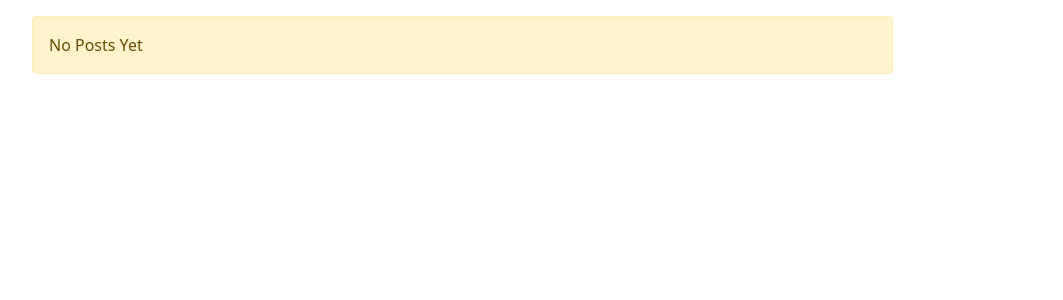
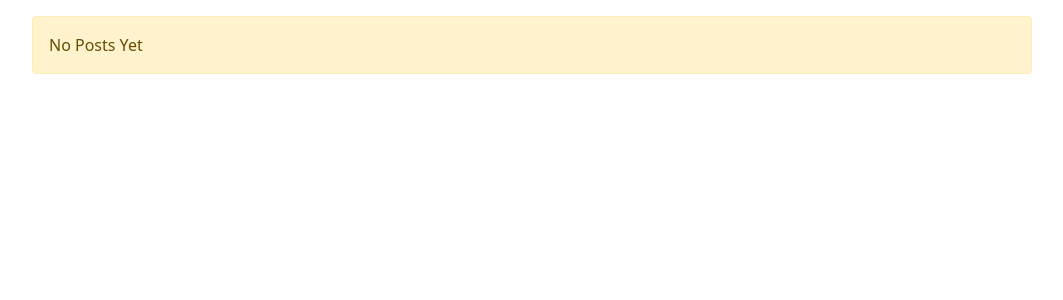
Before and after one commit to cynthiajteo/fitspo, a Django app: page / in a window 1280 px wide. Shown: the part 56-356 px from the top of the page, without its empty margins (38-1101 px from the left). Run offline with Django 3.2, Linux system fonts and the light colour scheme; data that the repository does not hold is empty.

Commit message:
fixed layout

```diff
--- a/posts/forms.py
+++ b/posts/forms.py
@@ -1,6 +1,7 @@
 from django import forms
 from django.forms import widgets
 from .models import *
+from cloudinary.forms import CloudinaryFileField
 
 
 class PostForm(forms.ModelForm):
@@ -9,6 +10,7 @@ class PostForm(forms.ModelForm):
         fields = '__all__'
 
         widgets = {
+
             'workout': forms.Textarea(attrs={
                 'class': 'form-control',
                 'placeholder': 'add your workout here'
--- a/posts/static/posts/main.css
+++ b/posts/static/posts/main.css
@@ -0,0 +1,21 @@
+.container {
+    display: flex;
+}
+
+.card-img-top {
+    /* width: 250px; */
+    height: 250px;
+    object-fit: fill;
+}
+
+.col-md-4 {
+    width: 300px;
+}
+
+.col-md-9 {
+    width: 80%;
+}
+
+.row {
+    width: 1000px;
+}
--- a/posts/templates/posts/base.html
+++ b/posts/templates/posts/base.html
@@ -1,4 +1,5 @@
 <!DOCTYPE html>
+{% load static %}
 <html lang="en">
 
 <head>
@@ -8,11 +9,11 @@
     <title>Fitspogram</title>
     <link href="https://cdn.jsdelivr.net/npm/bootstrap@5.0.1/dist/css/bootstrap.min.css" rel="stylesheet"
         integrity="sha384-+0n0xVW2eSR5OomGNYDnhzAbDsOXxcvSN1TPprVMTNDbiYZCxYbOOl7+AMvyTG2x" crossorigin="anonymous">
-   <link rel="stylesheet" href="style.css" />
+    <link rel="stylesheet" href="{% static 'posts/main.css' %}" />
 </head>
 
 <body>
-    <nav class="navbar navbar-expand-lg navbar-light bg-light mb-3">
+    <nav class=" navbar navbar-expand-lg navbar-light bg-light mb-3">
         <div class="container-fluid">
             <a class="navbar-brand" href="{% url 'posts:all_posts'%}">Fitspogram</a>
             <button class="navbar-toggler" type="button" data-bs-toggle="collapse"
--- a/posts/views.py
+++ b/posts/views.py
@@ -12,7 +12,6 @@ def view_index(request):
 
 def view_create(request):
     form = PostForm()
-    # workoutForm = WorkoutForm()
     if request.method == 'POST':
         form = PostForm(request.POST, request.FILES)
 
```
